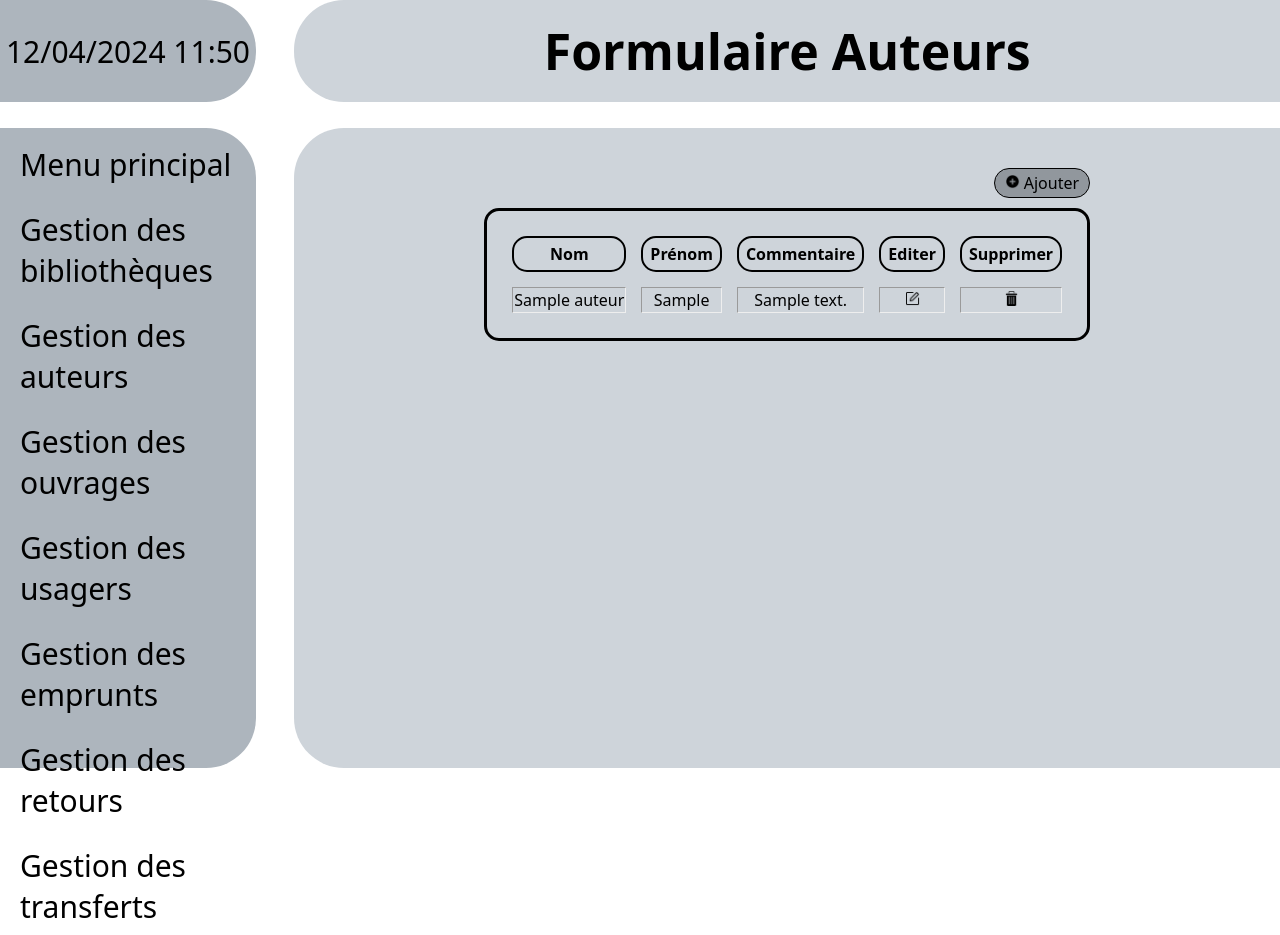
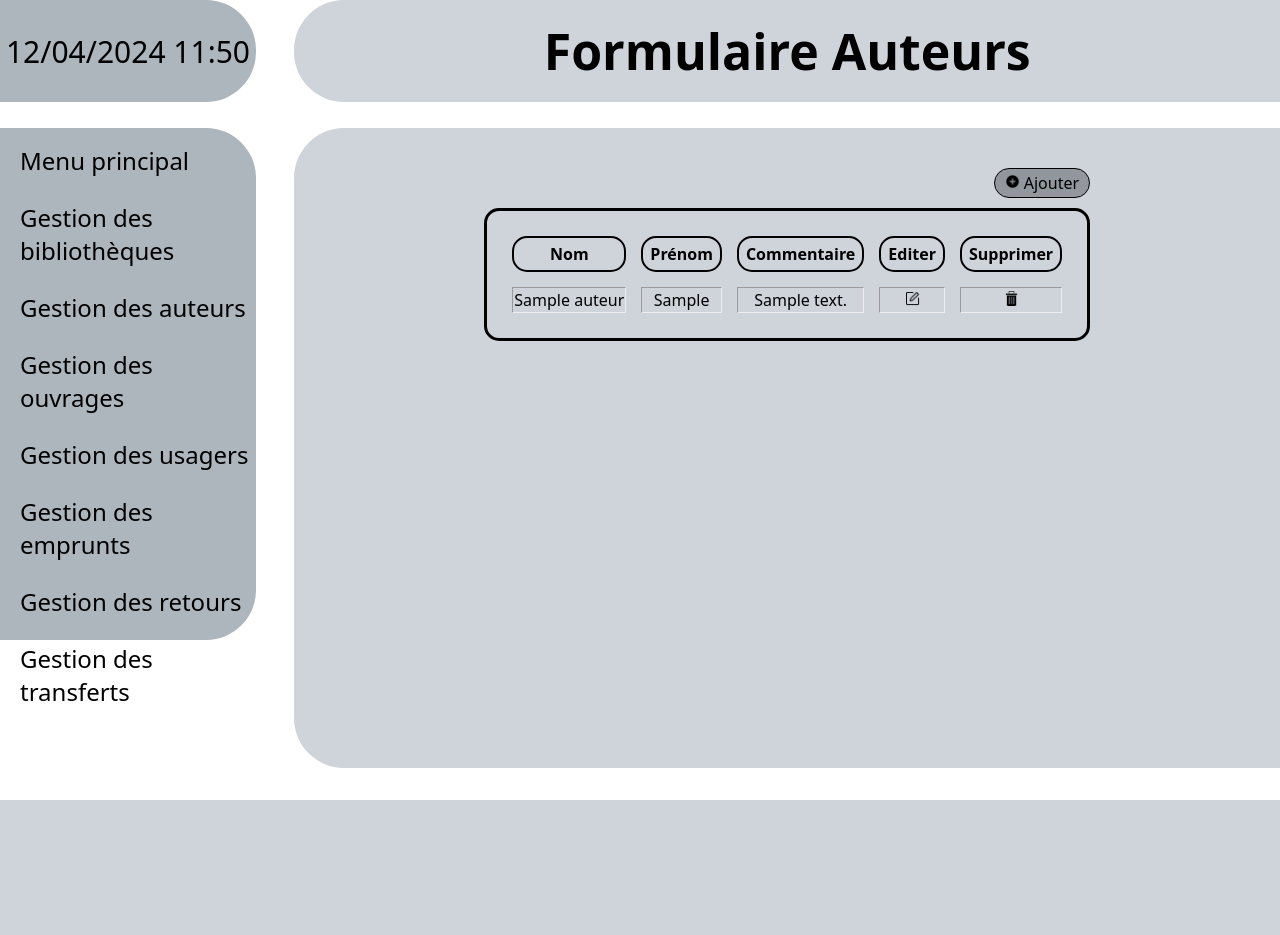
Before and after one commit to TusseauElouan/GrosProjetSaMere, a PHP site: page /Pages/Auteurs/auteur_01.php in a window 1280 px wide. After the commit the page ends 800 px from the top, so only its background shows below. Run offline with PHP 8.4, Linux system fonts and the light colour scheme; tables that the repository leaves empty hold one stand-in row (values such as "Sample post").

Commit message:
Resolution de la textbox qui depasse dans emprunt_03.php
+modif sur la navbar pour adapter la taille

```diff
--- a/CSS/css_bibliotheque.css
+++ b/CSS/css_bibliotheque.css
@@ -34,7 +34,6 @@ nav {
     display: flex;
     flex-direction: column;
     background-color: var(--gauche);
-    height: 80vh;
     border-radius: 0px 50px 50px 0px;
 }
 
@@ -42,7 +41,7 @@ nav a {
     text-decoration: none;
     color: black;
     margin-left: 20px;
-    font-size: 30px;
+    font-size: 3vh;
     margin-bottom: 1vh;
     margin-top: 2vh;
 }
--- a/Pages/Emprunts/emprunt_03.php
+++ b/Pages/Emprunts/emprunt_03.php
@@ -71,12 +71,14 @@ if (isset($_REQUEST['numero_emprunt'],$_REQUEST['numero_ouvrage'],$_REQUEST['dat
                             ?>
                                 <option value="<?php echo $usager["numero_usager"] ?>"><?php echo $usager["prenom_usager"] ?> <?php echo $usager["nom_usager"] ?></option>
                             <?php } ?>
+                        </select>
                     </div>
 
                     <div class="label-box-textarea">
                         <label for="commentaire">Commentaire :</label><br/>
                         <textarea class="form-input" type="text" name="commentaire" id="" cols="60" rows="10" required></textarea>
                     </div>
+
                     <div>
                         <input class="submit-btn" type="submit" value="Ajouter" />
                     </div>
--- a/includes/navbar.php
+++ b/includes/navbar.php
@@ -1,5 +1,4 @@
 <nav>
-    <div class="navbar-content">
     <a href="../../index.php">Menu principal</a>
     <a href="../Bibliotheques/bibliotheque_01.php">Gestion des bibliothèques</a>
     <a href="../Auteurs/auteur_01.php">Gestion des auteurs</a>
@@ -8,5 +7,4 @@
     <a href="../Emprunts/emprunt_01.php">Gestion des emprunts</a>
     <a href="../Retours/retour_01.php">Gestion des retours</a>
     <a href="../Transferts/transfert_01.php">Gestion des transferts</a>
-    </div>
 </nav>
```
Lines whose indentation alone changed are shown as unchanged.
